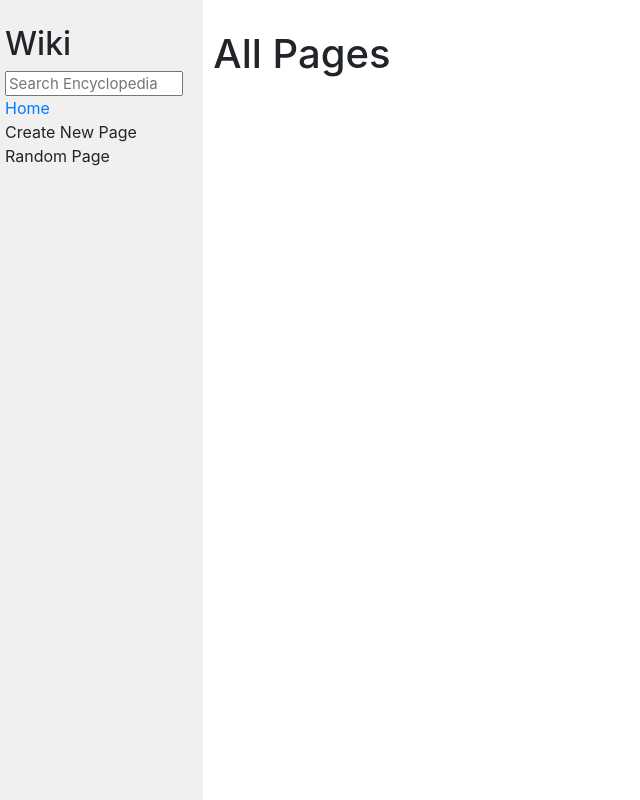
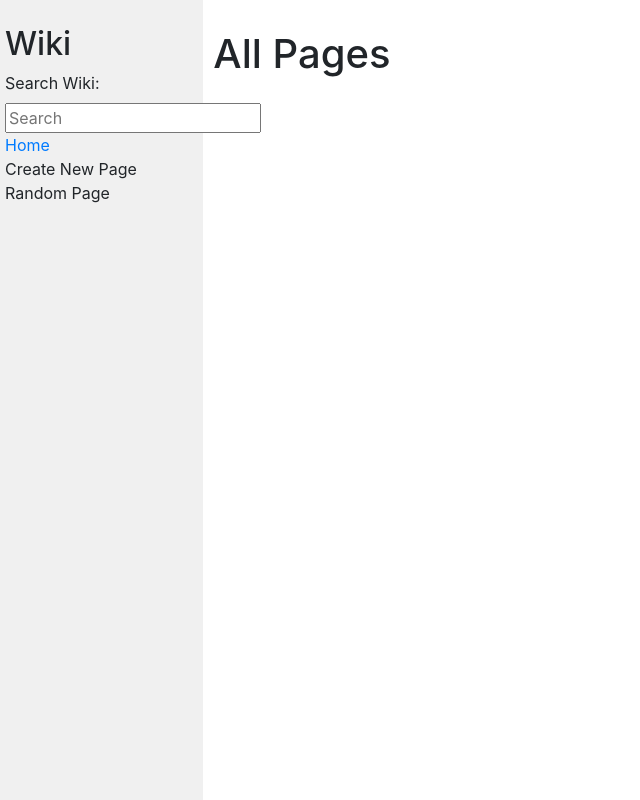
Before and after one commit to wjen/cs50w, a Django app: template wiki/encyclopedia/templates/encyclopedia/index.html in a window 1280 px wide. Shown: the whole page, without its empty margins (0-640 px from the left). Run offline with Django 3.2, Linux system fonts and the light colour scheme; the template is opened without the code that fills it: values that come from a table or form of the project are taken from there, others are empty; some libraries are stand-ins or nearby versions.

Commit message:
add search ability

```diff
--- a/wiki/encyclopedia/templates/encyclopedia/index.html
+++ b/wiki/encyclopedia/templates/encyclopedia/index.html
@@ -6,7 +6,6 @@ Encyclopedia
 
 {% block body %}
 <h1>All Pages</h1>
-
 <ul>
     {% for entry in entries %}
     <li><a href="/wiki/{{entry}}">{{ entry }}</a></li>
--- a/wiki/encyclopedia/templates/encyclopedia/layout.html
+++ b/wiki/encyclopedia/templates/encyclopedia/layout.html
@@ -3,17 +3,22 @@
 <!DOCTYPE html>
 
 <html lang="en">
+
 <head>
     <title>{% block title %}{% endblock %}</title>
-        <link rel="stylesheet" href="https://stackpath.bootstrapcdn.com/bootstrap/4.4.1/css/bootstrap.min.css" integrity="sha384-Vkoo8x4CGsO3+Hhxv8T/Q5PaXtkKtu6ug5TOeNV6gBiFeWPGFN9MuhOf23Q9Ifjh" crossorigin="anonymous">
+    <link rel="stylesheet" href="https://stackpath.bootstrapcdn.com/bootstrap/4.4.1/css/bootstrap.min.css"
+        integrity="sha384-Vkoo8x4CGsO3+Hhxv8T/Q5PaXtkKtu6ug5TOeNV6gBiFeWPGFN9MuhOf23Q9Ifjh" crossorigin="anonymous">
     <link href="{% static 'encyclopedia/styles.css' %}" rel="stylesheet">
 </head>
+
 <body>
     <div class="row">
         <div class="sidebar col-lg-2 col-md-3">
             <h2>Wiki</h2>
-                <form>
-                    <input class="search" type="text" name="q" placeholder="Search Encyclopedia">
+            <form action="{% url 'search' %}">
+                <!-- {% csrf_token %} -->
+                {{ form }}
+                <!-- <input class=" search" type="text" name="q" placeholder="Search Encyclopedia"> -->
             </form>
             <div>
                 <a href="{% url 'index' %}">Home</a>
@@ -34,4 +39,5 @@
     </div>
 
 </body>
+
 </html>
--- a/wiki/encyclopedia/urls.py
+++ b/wiki/encyclopedia/urls.py
@@ -4,5 +4,6 @@ from . import views
 
 urlpatterns = [
     path("", views.index, name="index"),
-    path("wiki/<str:title>", views.entry, name="entry")
+    path("wiki/<str:title>", views.entry, name="entry"),
+    path("search", views.search, name='search')
 ]
--- a/wiki/encyclopedia/views.py
+++ b/wiki/encyclopedia/views.py
@@ -1,13 +1,16 @@
 from django.shortcuts import render
-
+from django import forms
 from . import util
 from markdown2 import Markdown
 
 markdowner = Markdown()
 
+class Search(forms.Form):
+    search_term = forms.CharField(label="Search Wiki", widget=forms.TextInput(attrs={'class' : 'myfieldclass', 'placeholder': 'Search'}))
+
 def index(request):
     return render(request, "encyclopedia/index.html", {
-        "entries": util.list_entries()
+        "entries": util.list_entries(), 'form': Search()
     })
 
 def entry(request, title):
@@ -18,9 +21,31 @@ def entry(request, title):
         page = util.get_entry(title)
         page_converted = markdowner.convert(page)
         return render(request, 'encyclopedia/entry.html', {
-            "page" : page_converted, "title": title
+            "page" : page_converted, "title": title, 'form': Search()
         })
     else:
         return render(request, 'encyclopedia/error.html', {
             "title": 'error'
         })
+
+def search(request):
+    search_matches = []
+    entries = util.list_entries()
+    entries_lower = [x.lower() for x in entries]
+    # needs is_valid() to get cleaned_data
+    form = Search(request.GET)
+    if form.is_valid():
+        search_term = form.cleaned_data["search_term"]
+        search_term_lower = search_term.lower()
+        if search_term_lower in entries_lower:
+            page = util.get_entry(search_term)
+            page_converted = markdowner.convert(page)
+            return render(request, 'encyclopedia/entry.html', {
+                'page' : page_converted, "title" : search_term, 'form' : Search()
+            })
+        for entry in entries_lower:
+            if search_term_lower in entry:
+                search_matches.append(entry)
+        return render(request, 'encyclopedia/search.html', {
+            'entries' : search_matches, 'form': Search()
+        })
```
Also changed, not shown: wiki/encyclopedia/templates/encyclopedia/search.html (added, +18 -0 lines). Lines whose indentation alone changed are shown as unchanged.
